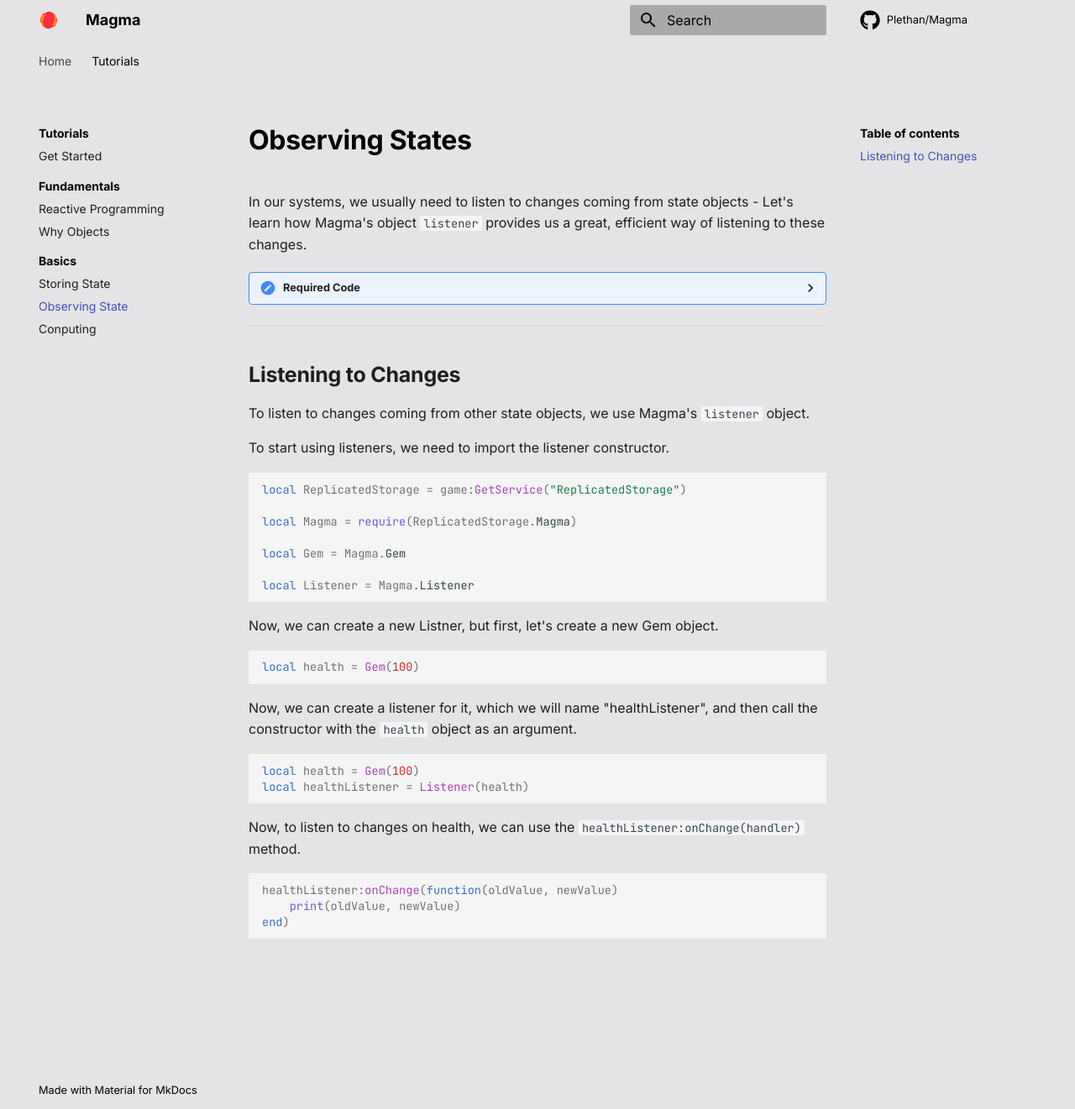
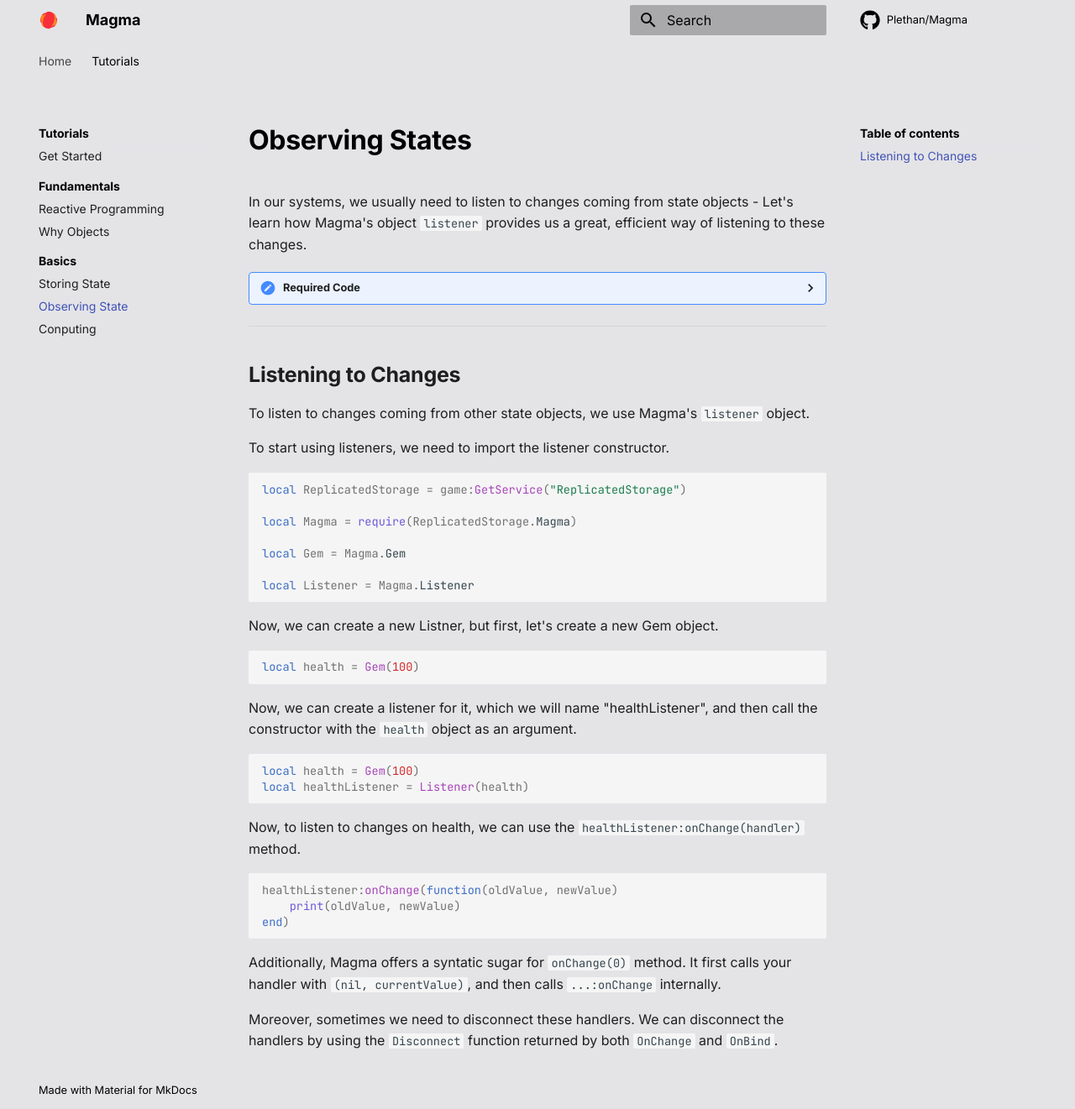
Before and after one commit to Plothan/Magma, an MkDocs documentation site: the page built from docs/Tutorial/Basics/Listeners.md, in a window 1280 px wide and 1321 px high. Shown: the whole window at 84% size. Built offline with MkDocs 1.6.1 and Material for MkDocs 9.7.7, drawn with Linux system fonts in a browser that asks for light colours; comment, search, counter and statistics services are not loaded.

Commit message:
Update Listeners.md

````diff
--- a/docs/Tutorial/Basics/Listeners.md
+++ b/docs/Tutorial/Basics/Listeners.md
@@ -49,3 +49,7 @@ healthListener:onChange(function(oldValue, newValue)
     print(oldValue, newValue)
 end)
 ```
+
+Additionally, Magma offers a syntatic sugar for `onChange(0)` method. It first calls your handler with `(nil, currentValue)`, and then calls `...:onChange` internally.
+
+Moreover, sometimes we need to disconnect these handlers.  We can disconnect the handlers by using the `Disconnect` function returned by both `OnChange` and `OnBind`.
````
